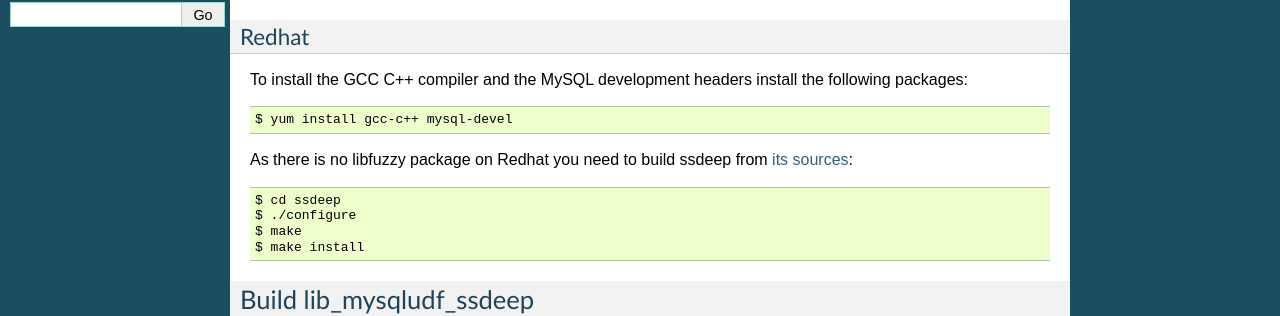
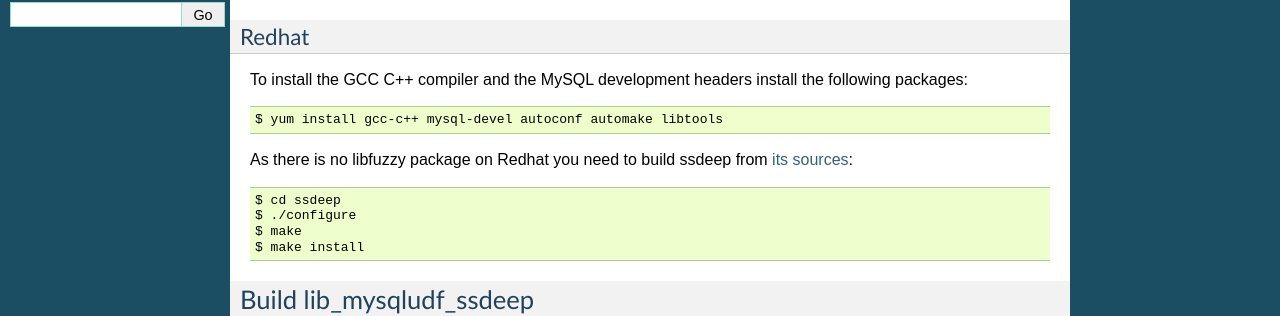
Before and after one commit to treffynnon/lib_mysqludf_ssdeep, a Sphinx documentation site: the page built from docs/installation.rst, in a window 1280 px wide. Shown: the part 442-758 px from the top of the page. Built offline with Sphinx 7.4.7, drawn with Linux system fonts in a browser that asks for light colours.

```diff
--- a/README.markdown
+++ b/README.markdown
@@ -56,7 +56,7 @@ Move into the lib\_mysqludf\_ssdeep directory.
 
 #### MySQL Libraries
 
-	yum install gcc-c++ mysql-devel autoconf automake
+	yum install gcc-c++ mysql-devel autoconf automake libtools
 
 #### ssdeep Libraries
 
--- a/docs/installation.rst
+++ b/docs/installation.rst
@@ -25,7 +25,7 @@ Redhat
 
 To install the GCC C++ compiler and the MySQL development headers install the following packages::
 
-    $ yum install gcc-c++ mysql-devel
+    $ yum install gcc-c++ mysql-devel autoconf automake libtools
 
 As there is no libfuzzy package on Redhat you need to build ssdeep from `its sources`_::
 
```
